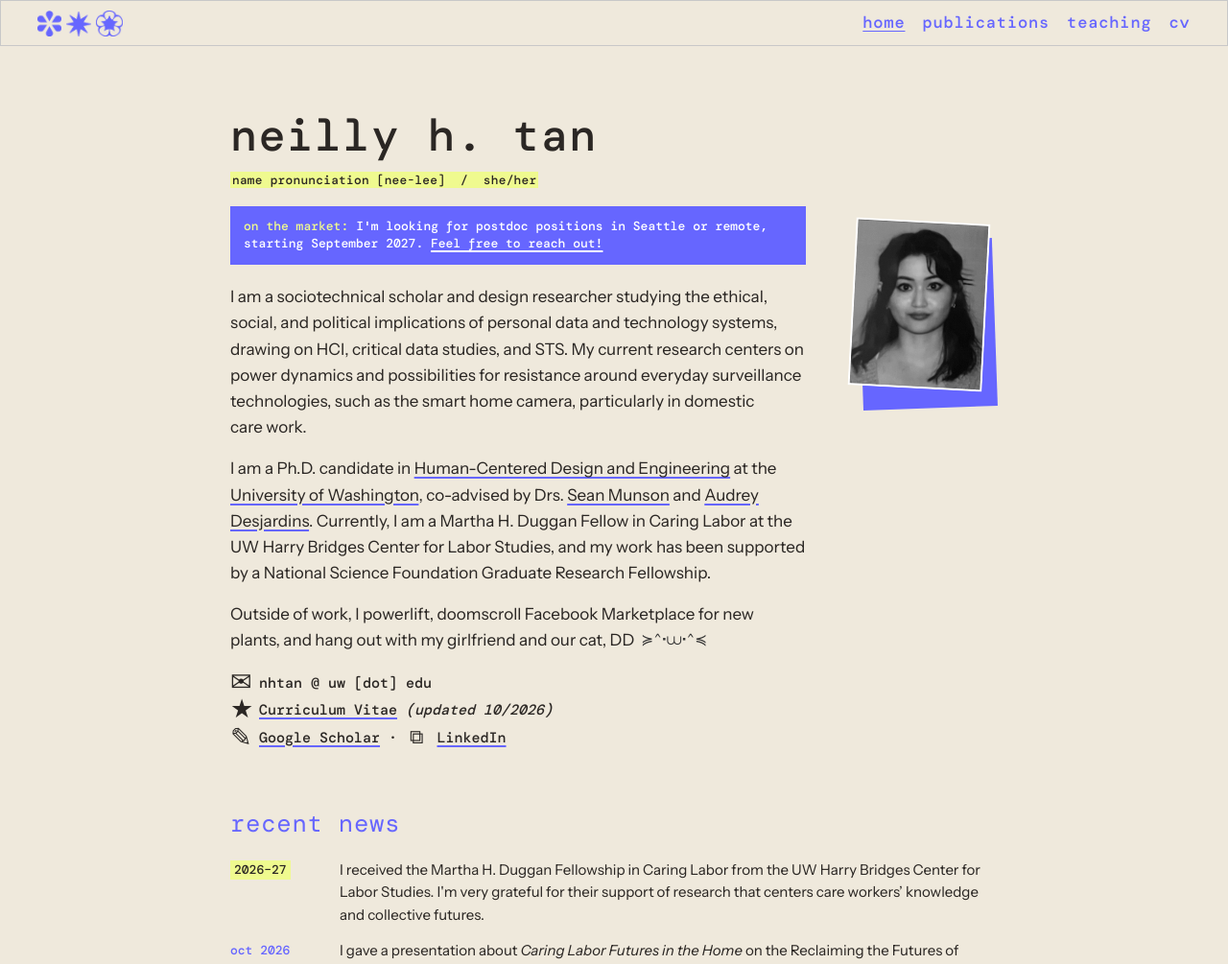
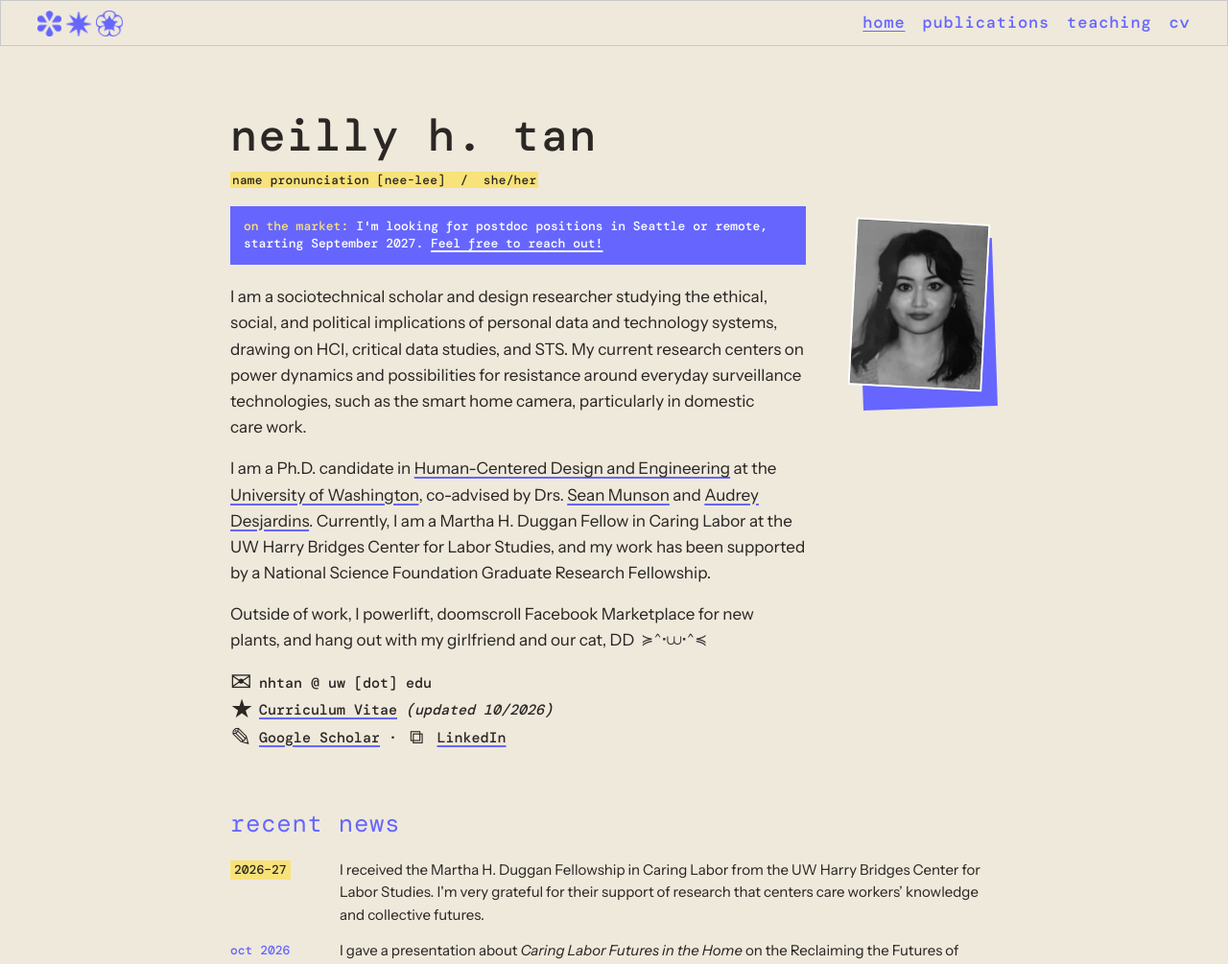
Before and after one commit to neillytan/neillytan.github.io, a Jekyll site: the page built from index.html, in a window 1280 px wide and 1391 px high. Shown: the top 1005 px of the window at 96% size. Built offline with Jekyll 4.4.1, drawn with Linux system fonts in a browser that asks for light colours; some web fonts are replaced.

Commit message:
Warmer butter yellow highlight
Co-Authored-By: Claude Opus 5.5 <noreply@anthropic.com>

```diff
--- a/assets/css/style.css
+++ b/assets/css/style.css
@@ -2,7 +2,7 @@
   --accent: #6666ff;
   --text: #2b2724;
   --bg: #efe9dc;
-  --highlight: #effa8f;
+  --highlight: #f8e27a;
   --border: #545454;
   --line: #c8c8c8;
   --heading-font: "DM Mono", monospace;
```
